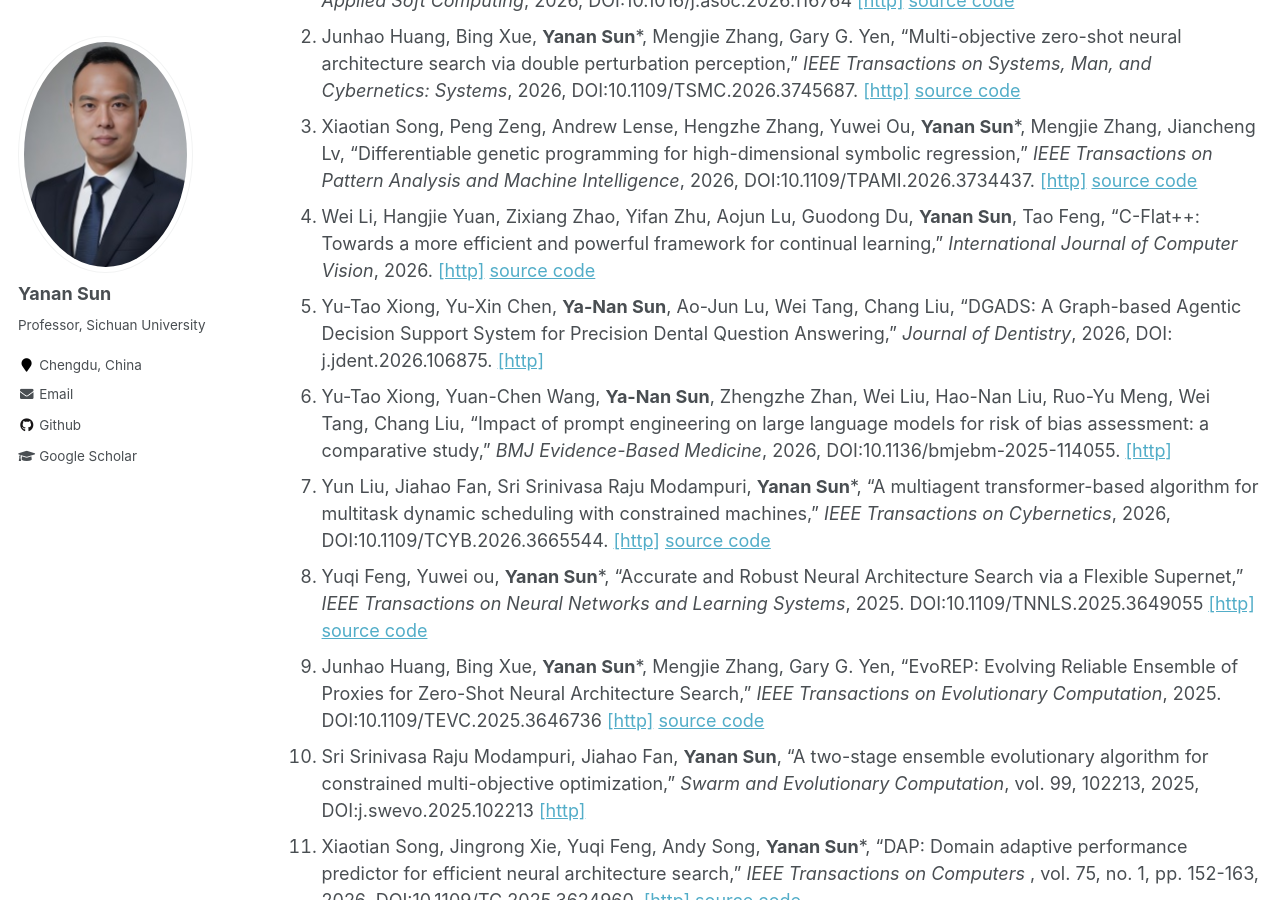
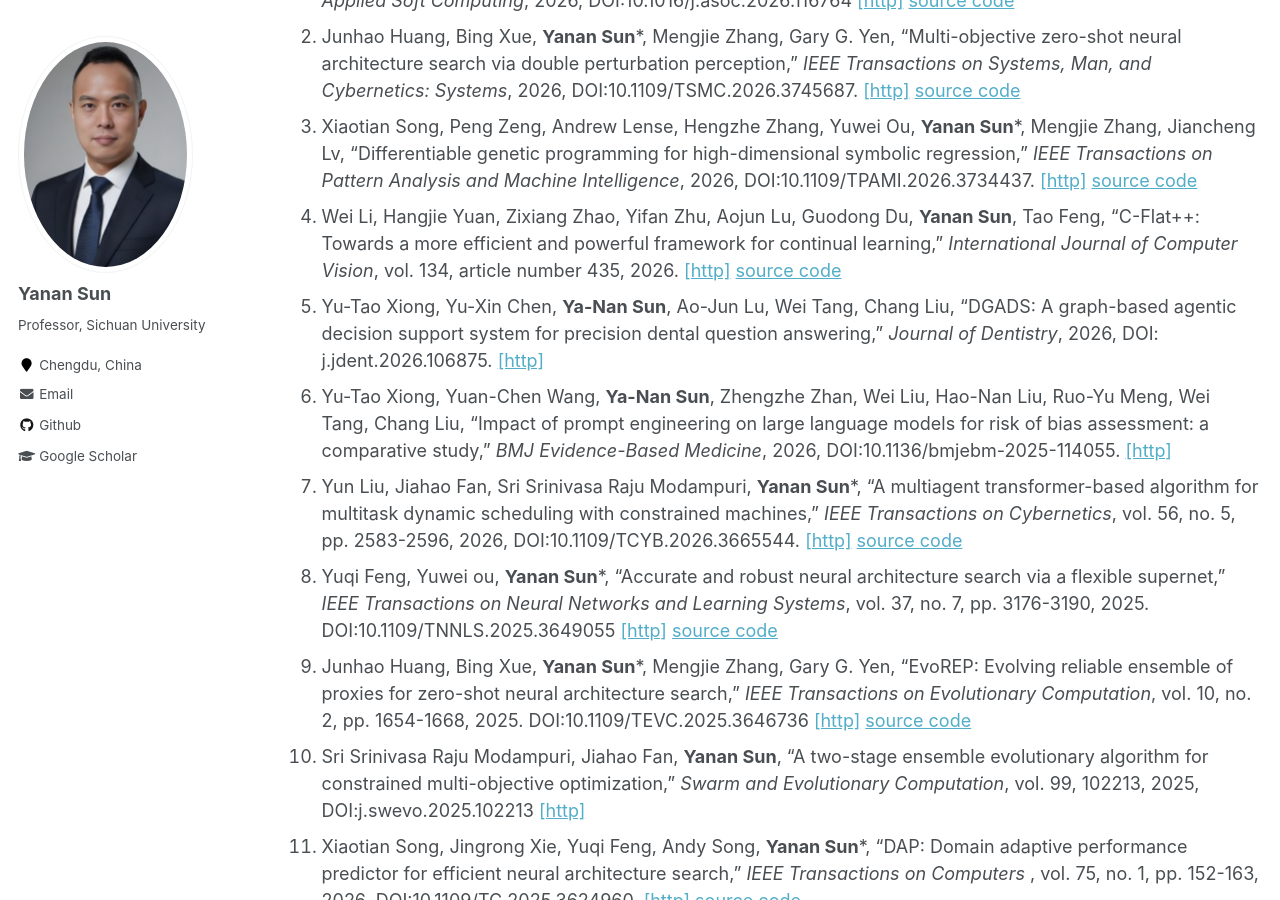
Before and after one commit to yn-sun/yn-sun.github.io, a Jekyll site: the page built from _pages/publications.md, in a window 1280 px wide and 900 px high, scrolled down 672 px. Built offline with Jekyll 4.4.1, drawn with Linux system fonts in a browser that asks for light colours; comment, search, counter and statistics services are not loaded.

Commit message:
Update publications.md

```diff
--- a/_pages/publications.md
+++ b/_pages/publications.md
@@ -15,12 +15,12 @@ author_profile: true
 1. Sri Srinivasa Raju Modampuri, Jiahao Fan, Yongsheng Sang, **Yanan Sun***, Mengjie Zhang, Gary G. Yen, "A two-stage evolutionary algorithm with subregion-aware selection for constrained multi-objective optimization," <i> Applied Soft Computing</i>, 2026, DOI:10.1016/j.asoc.2026.116764 [[http]](https://www.sciencedirect.com/science/article/abs/pii/S156849462602212X)  [source code](https://github.com/mssraju/TS-HC3)
 2. Junhao Huang, Bing Xue, **Yanan Sun***, Mengjie Zhang, Gary G. Yen, "Multi-objective zero-shot neural architecture search via double perturbation perception," <i>IEEE Transactions on Systems, Man, and Cybernetics: Systems</i>, 2026, DOI:10.1109/TSMC.2026.3745687. [[http]](https://ieeexplore.ieee.org/document/11770948/)   [source code](https://github.com/HuangJunh/DPP)
 3. Xiaotian Song, Peng Zeng, Andrew Lense, Hengzhe Zhang, Yuwei Ou, **Yanan Sun***, Mengjie Zhang, Jiancheng Lv, "Differentiable genetic programming for high-dimensional symbolic regression," <i>IEEE Transactions on Pattern Analysis and Machine Intelligence</i>, 2026, DOI:10.1109/TPAMI.2026.3734437. [[http]](https://ieeexplore.ieee.org/abstract/document/11693956)   [source code](https://github.com/songxt3/DGP)
-4. Wei Li, Hangjie Yuan, Zixiang Zhao, Yifan Zhu, Aojun Lu, Guodong Du, **Yanan Sun**, Tao Feng, "C-Flat++: Towards a more efficient and powerful framework for continual learning," <i>International Journal of Computer Vision</i>, 2026. [[http]](https://link.springer.com/article/10.1007/s11263-026-03009-5)   [source code](https://github.com/THUDM/INFTY)
-5. Yu-Tao Xiong, Yu-Xin Chen, **Ya-Nan Sun**, Ao-Jun Lu, Wei Tang, Chang Liu, "DGADS: A Graph-based Agentic Decision Support System for Precision Dental Question Answering," <i>Journal of Dentistry</i>, 2026, DOI: j.jdent.2026.106875. [[http]](https://www.sciencedirect.com/science/article/pii/S0300571226005452)
+4. Wei Li, Hangjie Yuan, Zixiang Zhao, Yifan Zhu, Aojun Lu, Guodong Du, **Yanan Sun**, Tao Feng, "C-Flat++: Towards a more efficient and powerful framework for continual learning," <i>International Journal of Computer Vision</i>, vol. 134, article number 435, 2026. [[http]](https://link.springer.com/article/10.1007/s11263-026-03009-5)   [source code](https://github.com/THUDM/INFTY)
+5. Yu-Tao Xiong, Yu-Xin Chen, **Ya-Nan Sun**, Ao-Jun Lu, Wei Tang, Chang Liu, "DGADS: A graph-based agentic decision support system for precision dental question answering," <i>Journal of Dentistry</i>, 2026, DOI: j.jdent.2026.106875. [[http]](https://www.sciencedirect.com/science/article/pii/S0300571226005452)
 6. Yu-Tao Xiong, Yuan-Chen Wang, **Ya-Nan Sun**, Zhengzhe Zhan, Wei Liu, Hao-Nan Liu, Ruo-Yu Meng, Wei Tang, Chang Liu, "Impact of prompt engineering on large language models for risk of bias assessment: a comparative study," <i>BMJ Evidence-Based Medicine</i>, 2026, DOI:10.1136/bmjebm-2025-114055. [[http]](https://ebm.bmj.com/content/early/2026/05/17/bmjebm-2025-114055.info)
-7. Yun Liu, Jiahao Fan, Sri Srinivasa Raju Modampuri, **Yanan Sun***, "A multiagent transformer-based algorithm for multitask dynamic scheduling with constrained machines," <i>IEEE Transactions on Cybernetics</i>, 2026, DOI:10.1109/TCYB.2026.3665544. [[http]](https://ieeexplore.ieee.org/document/11419132)  [source code](https://github.com/liuyun0314/MTAS)
-8. Yuqi Feng, Yuwei ou, **Yanan Sun***, "Accurate and Robust Neural Architecture Search via a Flexible Supernet," <i>IEEE Transactions on Neural Networks and Learning Systems</i>, 2025. DOI:10.1109/TNNLS.2025.3649055 [[http]](https://ieeexplore.ieee.org/document/11322813/) [source code](https://github.com/fyqsama/ARNASpp)
-9. Junhao Huang, Bing Xue, **Yanan Sun***, Mengjie Zhang, Gary G. Yen, "EvoREP: Evolving Reliable Ensemble of Proxies for Zero-Shot Neural Architecture Search," <i> IEEE Transactions on Evolutionary Computation</i>, 2025. DOI:10.1109/TEVC.2025.3646736 [[http]](https://ieeexplore.ieee.org/document/11310796) [source code](https://github.com/HuangJunh/EvoREP)
+7. Yun Liu, Jiahao Fan, Sri Srinivasa Raju Modampuri, **Yanan Sun***, "A multiagent transformer-based algorithm for multitask dynamic scheduling with constrained machines," <i>IEEE Transactions on Cybernetics</i>, vol. 56, no. 5, pp. 2583-2596, 2026, DOI:10.1109/TCYB.2026.3665544. [[http]](https://ieeexplore.ieee.org/document/11419132)  [source code](https://github.com/liuyun0314/MTAS)
+8. Yuqi Feng, Yuwei ou, **Yanan Sun***, "Accurate and robust neural architecture search via a flexible supernet," <i>IEEE Transactions on Neural Networks and Learning Systems</i>, vol. 37, no. 7, pp. 3176-3190, 2025. DOI:10.1109/TNNLS.2025.3649055 [[http]](https://ieeexplore.ieee.org/document/11322813/) [source code](https://github.com/fyqsama/ARNASpp)
+9. Junhao Huang, Bing Xue, **Yanan Sun***, Mengjie Zhang, Gary G. Yen, "EvoREP: Evolving reliable ensemble of proxies for zero-shot neural architecture search," <i> IEEE Transactions on Evolutionary Computation</i>, vol. 10, no. 2, pp. 1654-1668, 2025. DOI:10.1109/TEVC.2025.3646736 [[http]](https://ieeexplore.ieee.org/document/11310796) [source code](https://github.com/HuangJunh/EvoREP)
 10. Sri Srinivasa Raju Modampuri, Jiahao Fan, **Yanan Sun**, "A two-stage ensemble evolutionary algorithm for constrained multi-objective optimization," <i>Swarm and Evolutionary Computation</i>, vol. 99, 102213, 2025, DOI:j.swevo.2025.102213 [[http]](https://www.sciencedirect.com/science/article/pii/S2210650225003700)
 11. Xiaotian Song, Jingrong Xie, Yuqi Feng, Andy Song, **Yanan Sun***, "DAP: Domain adaptive performance predictor for efficient neural architecture search," <i>IEEE Transactions on Computers </i>, vol. 75, no. 1, pp. 152-163, 2026, DOI:10.1109/TC.2025.3624960. [[http]](https://ieeexplore.ieee.org/abstract/document/11216133) [source code](https://github.com/songxt3/DAP)
 12. Xiaotian Song, Han Ji, Jian Zhang, Jiyuan Liu, Shangce Gao, **Yanan Sun**, "Online performance predictor for evolutionary neural architecture search," <i>IEEE Transactions on Systems, Man and Cybernetics: Systems</i>, vol. 55, no. 11, pp. 8030-8044, 2025, DOI:10.1109/TSMC.2025.3599175. [[http](https://ieeexplore.ieee.org/document/11145879)] [source code](https://github.com/songxt3/GPOPP)
```
